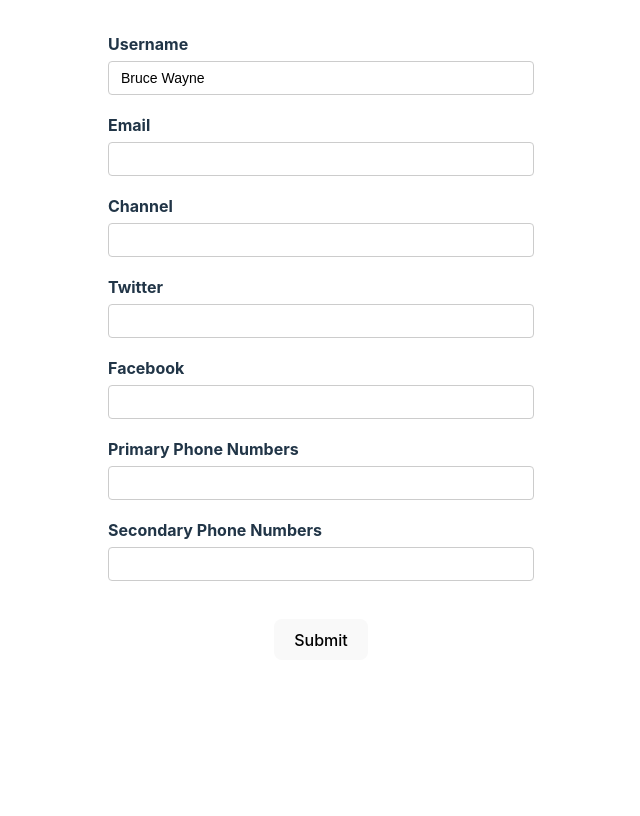
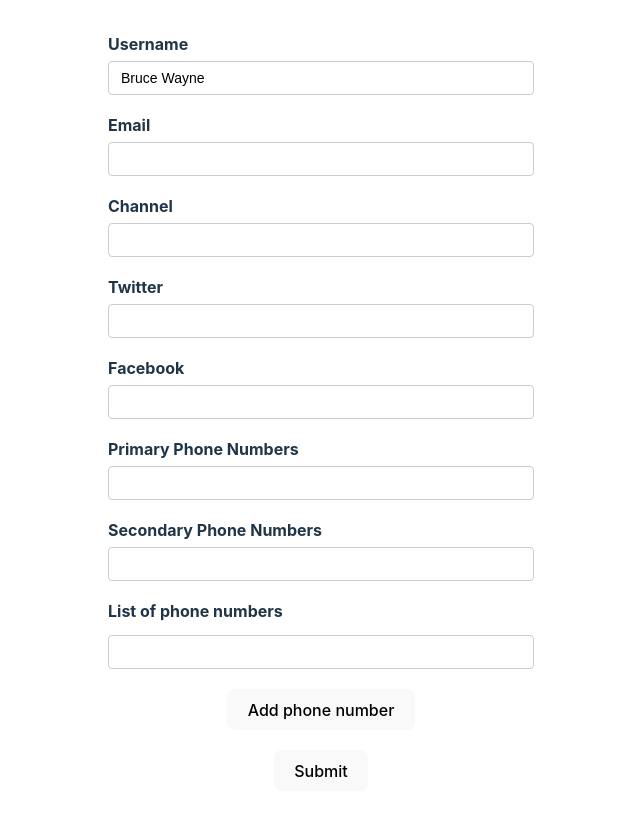
Before and after one commit to nboraxxd/react-hook-form-codevolution, a React (Vite) app: page / in a window 1280 px wide. Shown: the top 816 px of the page, without its empty margins (319-959 px from the left). Built offline with nearby package versions, Linux system fonts and the light colour scheme.

Commit message:
Dynamic Fields

```diff
--- a/src/components/YoutubeForm.tsx
+++ b/src/components/YoutubeForm.tsx
@@ -1,4 +1,4 @@
-import { useForm } from 'react-hook-form'
+import { useFieldArray, useForm } from 'react-hook-form'
 import { DevTool } from '@hookform/devtools'
 
 interface IYouTubeForm {
@@ -10,6 +10,9 @@ interface IYouTubeForm {
     facebook: string
   }
   phoneNumbers: string[]
+  phNumbers: {
+    number: string
+  }[]
 }
 
 export default function YoutubeForm() {
@@ -28,7 +31,13 @@ export default function YoutubeForm() {
         facebook: '',
       },
       phoneNumbers: ['', ''],
+      phNumbers: [{ number: '' }],
     },
+  })
+
+  const { fields, append, remove } = useFieldArray({
+    name: 'phNumbers',
+    control,
   })
 
   const onSubmit = (data: IYouTubeForm) => {
@@ -86,6 +95,26 @@ export default function YoutubeForm() {
         <input type="text" id="secondary-phone" {...register('phoneNumbers.1')} />
         <p className="error"></p>
         {/* End Phone Numbers */}
+        {/* Ph Numbers */}
+        <div>
+          <label>List of phone numbers</label>
+          {fields.map((field, index) => {
+            return (
+              <div key={field.id}>
+                <input type="text" {...register(`phNumbers.${index}.number` as const)} style={{ marginTop: '12px' }} />
+                {index > 0 && (
+                  <button type="button" style={{ marginTop: '8px' }} onClick={() => remove(index)}>
+                    Remove phone number
+                  </button>
+                )}
+              </div>
+            )
+          })}
+          <button type="button" style={{ marginTop: '20px' }} onClick={() => append({ number: '' })}>
+            Add phone number
+          </button>
+        </div>
+        {/* End Ph Numbers */}
         {/* Button */}
         <button className="submit-btn" type="submit">
           Submit
```
